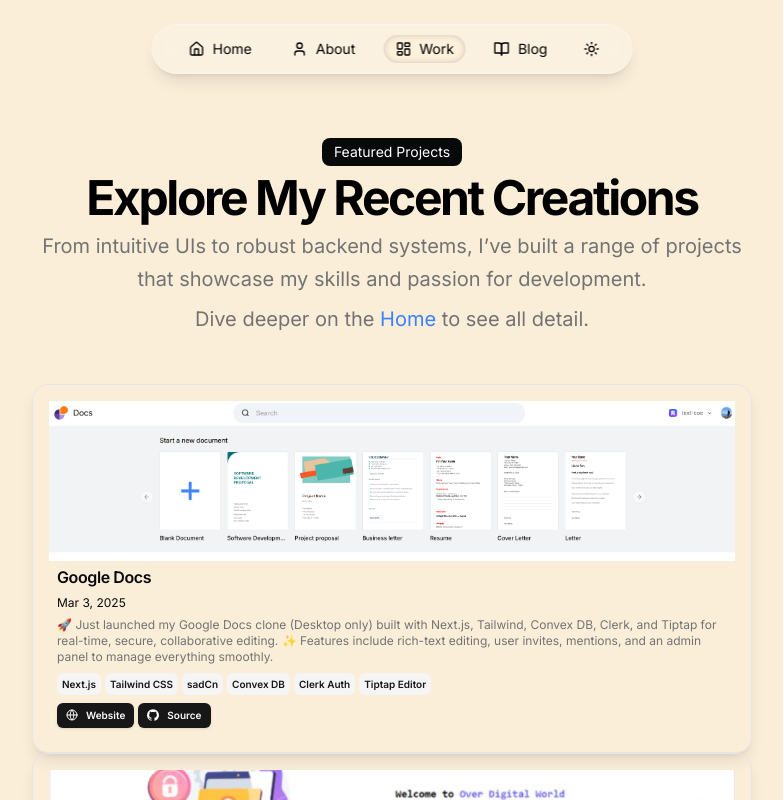
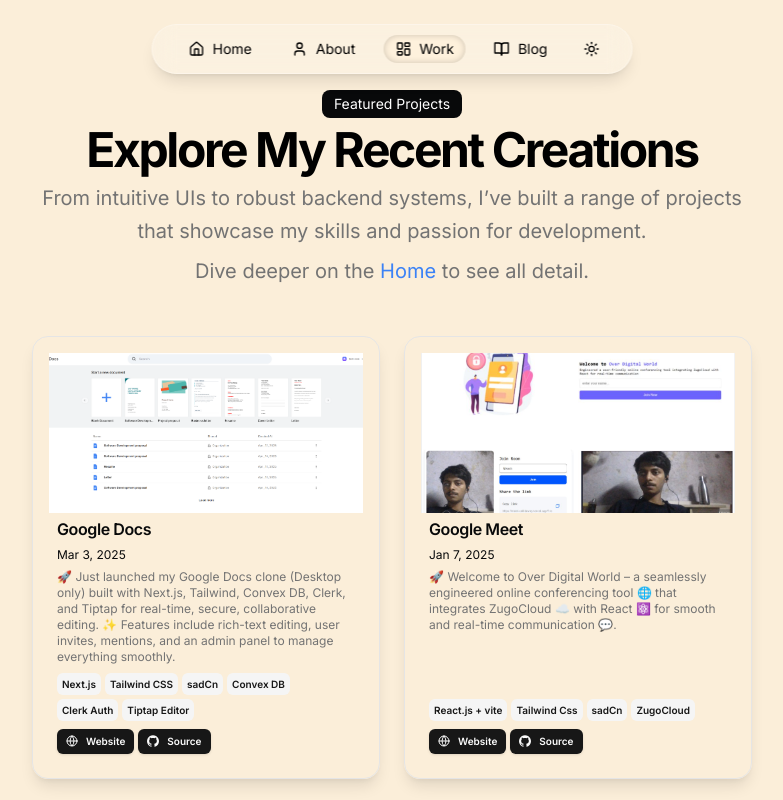
Before and after one commit to NikeshSoni/Nike-dev, a Next.js app: page /projects in a window 1280 px wide. Shown: the top 800 px of the page, without its empty margins (248-1031 px from the left). Built offline with nearby package versions, Linux system fonts and the light colour scheme.

Commit message:
Refactor About, Blog, and Projects pages for improved styling and content clarity. Update text formatting for consistency and enhance layout structure in Projects section.

```diff
--- a/src/app/(routes)/about/page.tsx
+++ b/src/app/(routes)/about/page.tsx
@@ -19,7 +19,7 @@
   return (
     <main className="flex flex-col min-h-[100dvh] space-y-10">
         <div className="">
-          <h1 className="text-4xl font-bold">Yo, I'm Nikesh Rajbhar 🚀</h1>
+        <h1 className="text-4xl font-bold">Yo, I&apos;m Nikesh Rajbhar 🚀</h1>
           <p className="text-lg font-normal mt-2 text-gray-800">
             Welcome to my decentralized zone. Stoked you found your way here!
           </p>
@@ -29,7 +29,7 @@
         <div className="relative w-[100%] h-0 pb-[38.125%] sm:pb-[38.125%]">
           <video
             ref={videoRef}
-            className="absolute top-0 left-0 w-full h-full object-cover rounded-lg"
+            className="absolute top-0 left-0 w-full h-[300px] object-cover rounded-lg"
             autoPlay
             loop
             muted
@@ -41,7 +41,7 @@
       </div>
 
       <section id="education">
-        <div className="flex min-h-0 flex-col gap-y-3">
+        <div className="flex mt-3 min-h-0 flex-col gap-y-3">
           <BlurFade delay={BLUR_FADE_DELAY * 7}>
             <h2 className="text-xl font-bold">Education</h2>
           </BlurFade>
--- a/src/app/(routes)/blogs/page.tsx
+++ b/src/app/(routes)/blogs/page.tsx
@@ -63,7 +63,7 @@
 
       <h2 className="text-2xl font-semibold mt-6 mb-2">📲 Let’s Connect!</h2>
       <p className="mb-2">
-        I'm open to freelance opportunities, collaborative projects, or full-time roles that challenge me to grow. You can find my work at:
+        I m open to freelance opportunities, collaborative projects, or full-time roles that challenge me to grow. You can find my work at:
       </p>
       <ul className="list-disc list-inside mb-6">
         <li><a className="text-blue-600 underline" href="https://github.com/NikeshSoni" target="_blank" rel="noopener noreferrer">GitHub</a></li>
--- a/src/app/(routes)/projects/page.jsx
+++ b/src/app/(routes)/projects/page.jsx
@@ -8,7 +8,7 @@
 const Projects = () => {
     return (
         <section id="projects">
-            <div className="space-y-12 w-full py-12">
+             <div className="flex flex-col max-w-[800px] mx-auto">
                 <BlurFade delay={BLUR_FADE_DELAY * 11}>
                     <div className="flex flex-col items-center justify-center space-y-4 text-center">
                         <div className="space-y-2">
@@ -27,7 +27,7 @@
                         </div>
                     </div>
                 </BlurFade>
-                <div className="grid grid-cols-1 gap-3 sm:grid-cols-2 max-w-[800px] mx-auto">
+                 <div className="mt-12 grid grid-cols-1 gap-6 md:grid-cols-2">
                     {DATA.projects.map((project, id) => (
                         <BlurFade
                             key={project.title}
```
